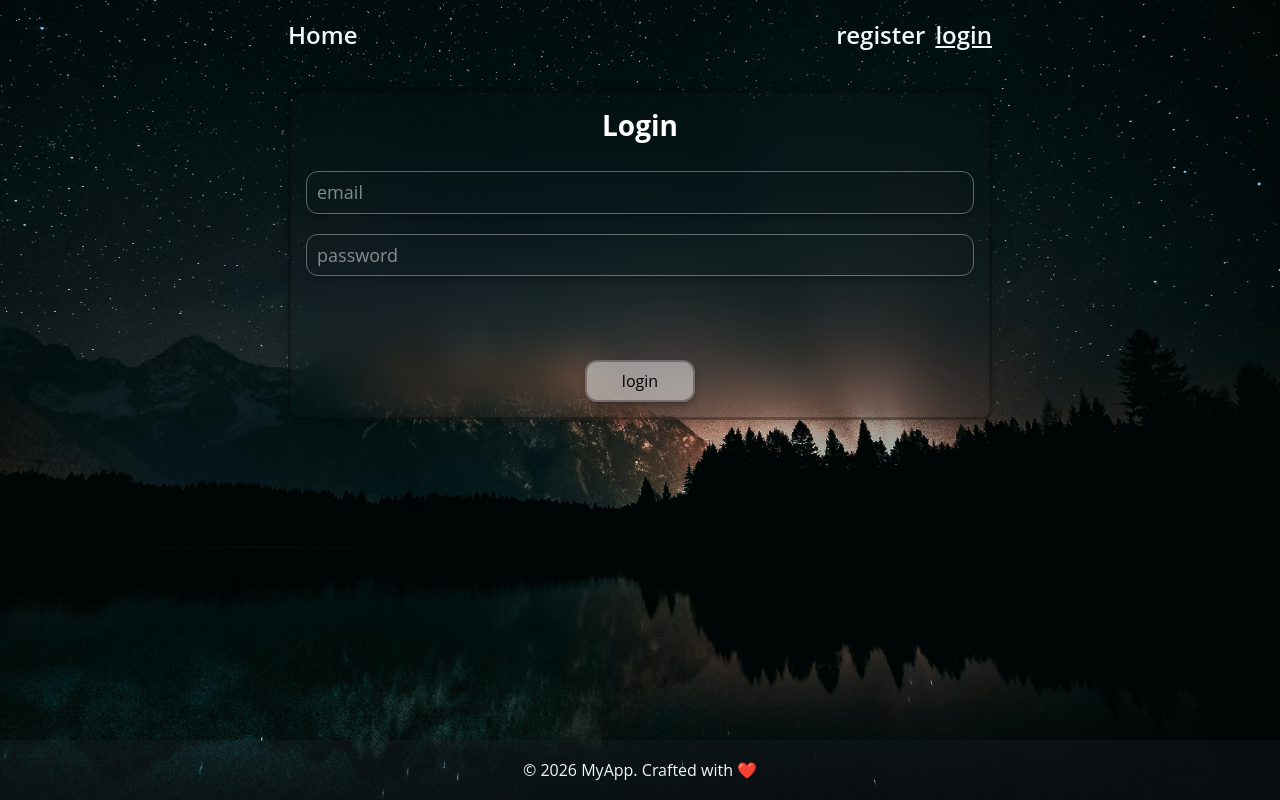
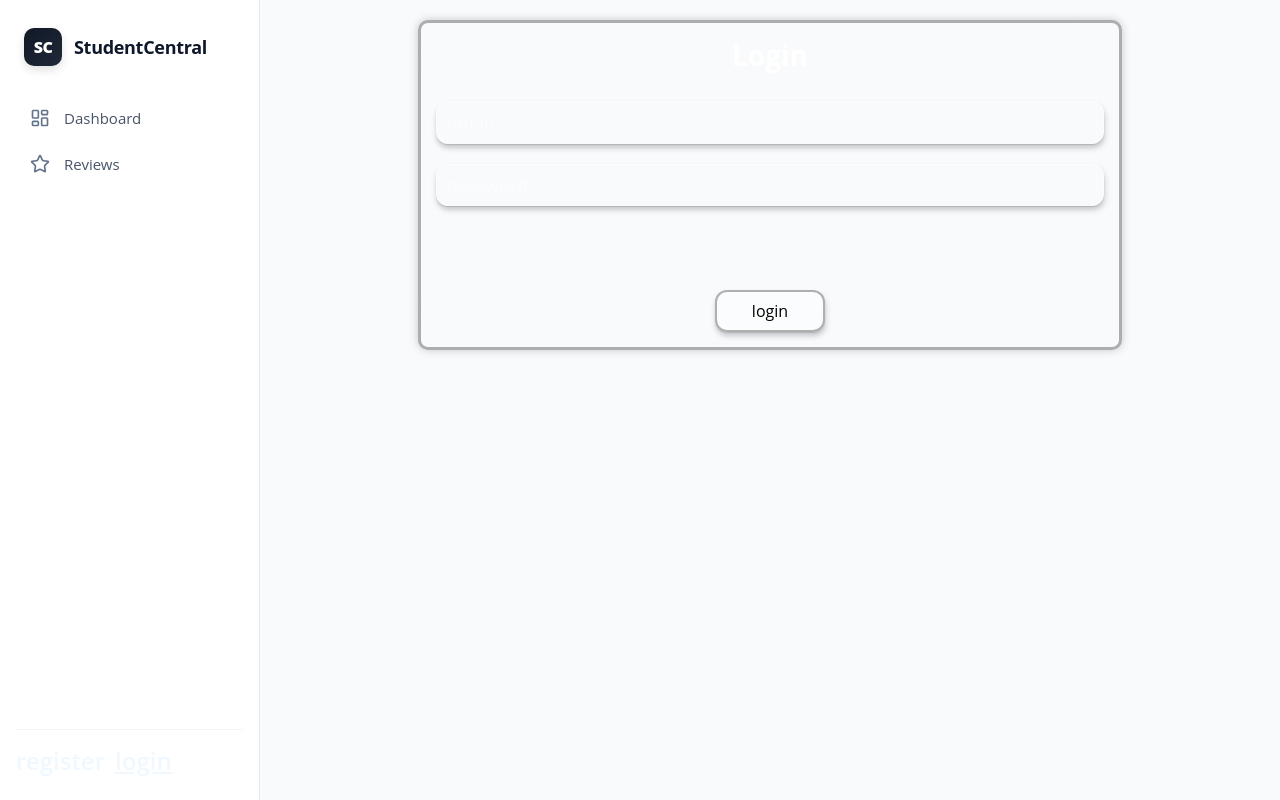
Before and after one commit to MadGenius16/contacts-students-client, a React (Vite) app: page /login in a window 1280 px wide. Built offline with nearby package versions, Linux system fonts and the light colour scheme.

Commit message:
new Navigation, new SideBar, App

```diff
--- a/src/components/App/App.jsx
+++ b/src/components/App/App.jsx
@@ -1,6 +1,5 @@
 import { Route, Routes } from "react-router-dom";
 import { lazy, Suspense, useEffect } from "react";
-import Section from "../Section/Section.jsx";
 import { useDispatch, useSelector } from "react-redux";
 import { apiRefresh } from "../../redux/auth/operations.js";
 import {
@@ -41,14 +40,8 @@ const App = () => {
   }
 
   return (
-    <div>
-      <header>
-        <Section>
-          <Layout />
-        </Section>
-      </header>
-      <main>
-        <Suspense fallback={<div>Loading...</div>}>
+    <Layout>
+      <Suspense fallback={<div className={css.loader}>Loading...</div>}>
         <Routes>
           <Route path="/" element={<HomePage />} />
           <Route
@@ -70,13 +63,7 @@ const App = () => {
           <Route path="*" element={<NotFound />} />
         </Routes>
       </Suspense>
-      </main>
-      <footer className={css.footer}>
-        <Section>
-          <p>© 2026 MyApp. Crafted with ❤️</p>
-        </Section>
-      </footer>
-    </div>
+    </Layout>
   );
 };
 
--- a/src/components/App/App.module.css
+++ b/src/components/App/App.module.css
@@ -1,8 +1,8 @@
-.footer {
-  background: rgb(32, 35, 42, 0.3);
-  text-align: center;
-  position: fixed;
-  bottom: 0;
-  left: 0;
-  width: 100%;
+.loader {
+  display: flex;
+  justify-content: center;
+  align-items: center;
+  min-height: 200px;
+  font-size: 16px;
+  color: #64748b;
 }
--- a/src/components/Layout/Layout.jsx
+++ b/src/components/Layout/Layout.jsx
@@ -1,11 +1,14 @@
-import AppBar from "../AppBar/AppBar";
+import Sidebar from "../Sidebar/Sidebar.jsx";
+import css from "./Layout.module.css";
 
 const Layout = ({ children }) => {
   return (
-    <>
-      <AppBar />
-      {children}
-    </>
+    <div className={css.layout}>
+      <Sidebar />
+      <div className={css.mainWrapper}>
+        <main className={css.mainContent}>{children}</main>
+      </div>
+    </div>
   );
 };
 
--- a/src/components/Layout/Layout.module.css
+++ b/src/components/Layout/Layout.module.css
@@ -0,0 +1,20 @@
+.layout {
+  display: flex;
+  min-height: 100vh;
+  width: 100%;
+  background-color: #f8fafc;
+}
+
+.mainWrapper {
+  flex: 1;
+  display: flex;
+  flex-direction: column;
+  min-width: 0;
+  overflow-x: hidden;
+}
+
+.mainContent {
+  flex: 1;
+  width: 100%;
+  box-sizing: border-box;
+}
--- a/src/components/Navigation/Navigation.jsx
+++ b/src/components/Navigation/Navigation.jsx
@@ -1,35 +1,65 @@
 import { NavLink } from "react-router-dom";
+import { useSelector } from "react-redux";
+import { LuLayoutDashboard, LuUsers, LuContact, LuStar } from "react-icons/lu";
 import clsx from "clsx";
+import { selectAuthIsLoggedIn } from "../../redux/auth/selectors.js";
 import css from "./Navigation.module.css";
-import { useSelector } from "react-redux";
-import { selectAuthIsLoggedIn } from "../../redux/auth/selectors";
 
 const Navigation = () => {
   const isLoggedIn = useSelector(selectAuthIsLoggedIn);
+
   const buildLinkClass = ({ isActive }) => {
-    return clsx(css.link, isActive && css.active);
+    return clsx(css.navItem, isActive && css.active);
   };
   return (
     <ul className={css.list}>
       <li>
-        <NavLink to="/" className={buildLinkClass}>
-          Home
+        <NavLink to="/" end className={buildLinkClass}>
+              <div className={css.iconWrapper}>
+                <LuLayoutDashboard className={css.icon} />
+              </div>
+              <div className={css.textWrapper}>
+                <span className={css.title}>Dashboard</span>
+              </div>
         </NavLink>
       </li>
+
       {isLoggedIn && (
         <>
           <li>
-            <NavLink to="/contacts" className={buildLinkClass}>
-              Contacts
+            <NavLink to="/students" className={buildLinkClass}>
+                  <div className={css.iconWrapper}>
+                    <LuUsers className={css.icon} />
+                  </div>
+                  <div className={css.textWrapper}>
+                    <span className={css.title}>Students</span>
+                  </div>
             </NavLink>
           </li>
+
           <li>
-            <NavLink to="/students" className={buildLinkClass}>
-              Students
+            <NavLink to="/contacts" className={buildLinkClass}>
+                  <div className={css.iconWrapper}>
+                    <LuContact className={css.icon} />
+                  </div>
+                  <div className={css.textWrapper}>
+                    <span className={css.title}>Contacts</span>
+                  </div>
             </NavLink>
           </li>
         </>
       )}
+
+      <li>
+        <NavLink to="/reviews" className={buildLinkClass}>
+              <div className={css.iconWrapper}>
+                <LuStar className={css.icon} />
+              </div>
+              <div className={css.textWrapper}>
+                <span className={css.title}>Reviews</span>
+              </div>
+        </NavLink>
+      </li>
     </ul>
   );
 };
--- a/src/components/Navigation/Navigation.module.css
+++ b/src/components/Navigation/Navigation.module.css
@@ -1,13 +1,80 @@
 .list {
   display: flex;
-  flex-direction: row;
-  gap: 10px;
+  flex-direction: column;
+  gap: 6px;
+  list-style: none;
+  padding: 0;
+  margin: 0;
 }
 
-.link {
-  font-size: 24px;
+.navItem {
+  display: flex;
+  align-items: center;
+  gap: 14px;
+  padding: 10px 14px;
+  border-radius: 12px;
+  text-decoration: none;
+  color: #475569;
+  font-weight: 500;
+  font-size: 15px;
+  transition: all 0.2s cubic-bezier(0.4, 0, 0.2, 1);
+  position: relative;
+}
+
+.navItem:hover {
+  background-color: #f8fafc;
+  color: #0f172a;
+}
+
+.iconWrapper {
+  display: flex;
+  align-items: center;
+  justify-content: center;
+  font-size: 20px;
+  color: #64748b;
+  transition: color 0.2s ease, transform 0.2s ease;
+}
+
+.icon {
+  width: 20px;
+  height: 20px;
+}
+
+.navItem:hover .iconWrapper {
+  color: #0f172a;
+}
+
+.textWrapper {
+  display: flex;
+  flex-direction: column;
+  justify-content: center;
+}
+
+.title {
+  font-size: 15px;
+  line-height: 1.25;
+}
+
+.statusBadge {
+  font-size: 11px;
+  font-weight: 600;
+  color: #0d9488;
+  margin-top: 2px;
+  line-height: 1;
+}
+
+/* Active State matching screenshot */
+.navItem.active {
+  background-color: #e6f7f5;
+  color: #0d9488;
   font-weight: 600;
 }
-.active {
-  text-decoration-line: underline;
+
+.navItem.active .iconWrapper {
+  color: #0d9488;
+  transform: scale(1.05);
 }
+
+.navItem.active .title {
+  color: #0f766e;
+}
--- /dev/null
+++ b/src/components/Sidebar/Sidebar.jsx
@@ -0,0 +1,34 @@
+import { useSelector } from "react-redux";
+import { Link } from "react-router-dom";
+import Navigation from "../Navigation/Navigation.jsx";
+import UserMenu from "../UserMenu/UserMenu.jsx";
+import AuthNav from "../AuthNav/AuthNav.jsx";
+import { selectAuthIsLoggedIn } from "../../redux/auth/selectors.js";
+import css from "./Sidebar.module.css";
+
+const Sidebar = () => {
+  const isLoggedIn = useSelector(selectAuthIsLoggedIn);
+
+  return (
+    <aside className={css.sidebar}>
+      <div className={css.topSection}>
+        <Link to="/" className={css.brand}>
+          <div className={css.logoBadge}>
+            <span className={css.logoText}>SC</span>
+          </div>
+          <span className={css.brandTitle}>StudentCentral</span>
+        </Link>
+
+        <nav className={css.navSection}>
+          <Navigation />
+        </nav>
+      </div>
+
+      <div className={css.bottomSection}>
+        {isLoggedIn ? <UserMenu /> : <AuthNav />}
+      </div>
+    </aside>
+  );
+};
+
+export default Sidebar;
--- /dev/null
+++ b/src/components/Sidebar/Sidebar.module.css
@@ -0,0 +1,73 @@
+.sidebar {
+  display: flex;
+  flex-direction: column;
+  justify-content: space-between;
+  width: 260px;
+  min-width: 260px;
+  height: 100vh;
+  position: sticky;
+  top: 0;
+  background-color: #ffffff;
+  border-right: 1px solid #e5e7eb;
+  padding: 24px 16px;
+  box-sizing: border-box;
+  z-index: 100;
+  transition: all 0.25s ease-in-out;
+}
+
+.topSection {
+  display: flex;
+  flex-direction: column;
+  gap: 28px;
+}
+
+.brand {
+  display: flex;
+  align-items: center;
+  gap: 12px;
+  text-decoration: none;
+  color: #111827;
+  padding: 4px 8px;
+  border-radius: 8px;
+  transition: opacity 0.2s ease;
+}
+
+.brand:hover {
+  opacity: 0.85;
+}
+
+.logoBadge {
+  display: flex;
+  align-items: center;
+  justify-content: center;
+  width: 38px;
+  height: 38px;
+  border-radius: 10px;
+  background: linear-gradient(135deg, #111827 0%, #1f2937 100%);
+  color: #ffffff;
+  font-weight: 800;
+  font-size: 16px;
+  letter-spacing: -0.5px;
+  box-shadow: 0 4px 10px rgba(0, 0, 0, 0.12);
+}
+
+.logoText {
+  font-family: inherit;
+}
+
+.brandTitle {
+  font-size: 18px;
+  font-weight: 700;
+  color: #0f172a;
+  letter-spacing: -0.3px;
+}
+
+.navSection {
+  width: 100%;
+}
+
+.bottomSection {
+  margin-top: auto;
+  padding-top: 16px;
+  border-top: 1px solid #f1f5f9;
+}
```
Also changed, not shown: .agents/rules/rules-project.md (added), .agents/workflows/check-code.md (added), .agents/workflows/create-react-component.md (added). Lines whose indentation alone changed are shown as unchanged.
